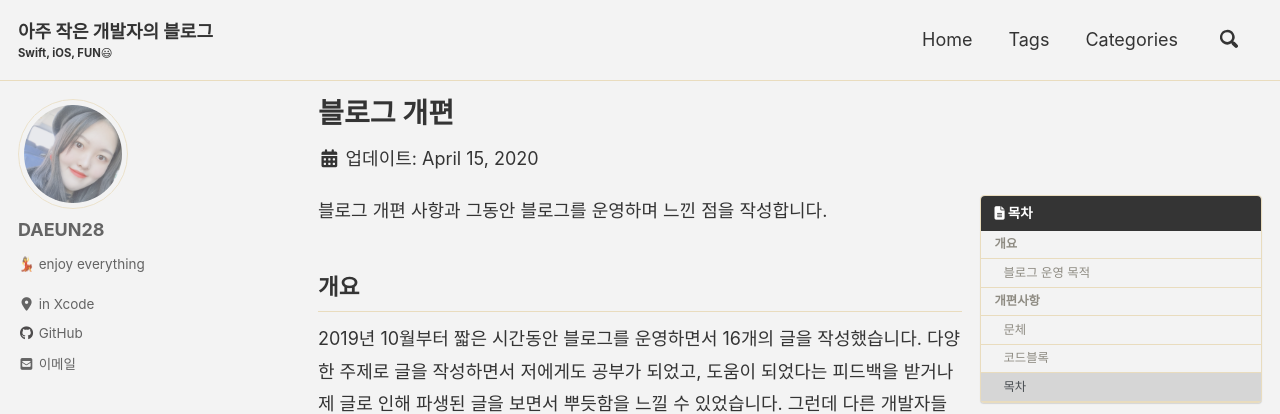
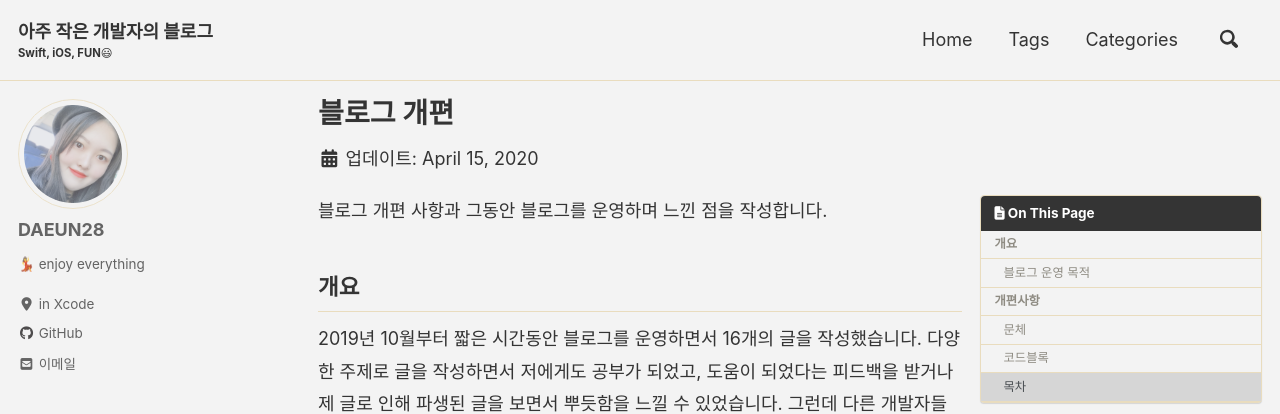
Before and after one commit to DAEUN28/DAEUN28.github.io, a Jekyll site: the page built from _posts/2020-04-15-post16.md, in a window 1280 px wide. Shown: the top 414 px of the page. Built offline with Jekyll 4.4.1, drawn with Linux system fonts in a browser that asks for light colours; cached includes are drawn as plain includes; nearby versions of some CDN libraries; comment, search, counter and statistics services are not loaded.

Commit message:
Update 2020-04-15-post16.md

```diff
--- a/_posts/2020-04-15-post16.md
+++ b/_posts/2020-04-15-post16.md
@@ -2,7 +2,6 @@
 title: "블로그 개편"
 toc: true
 toc_sticky: true
-toc_label: "목차"
 tags:
   - 블로그
 categories: "공지"
```
